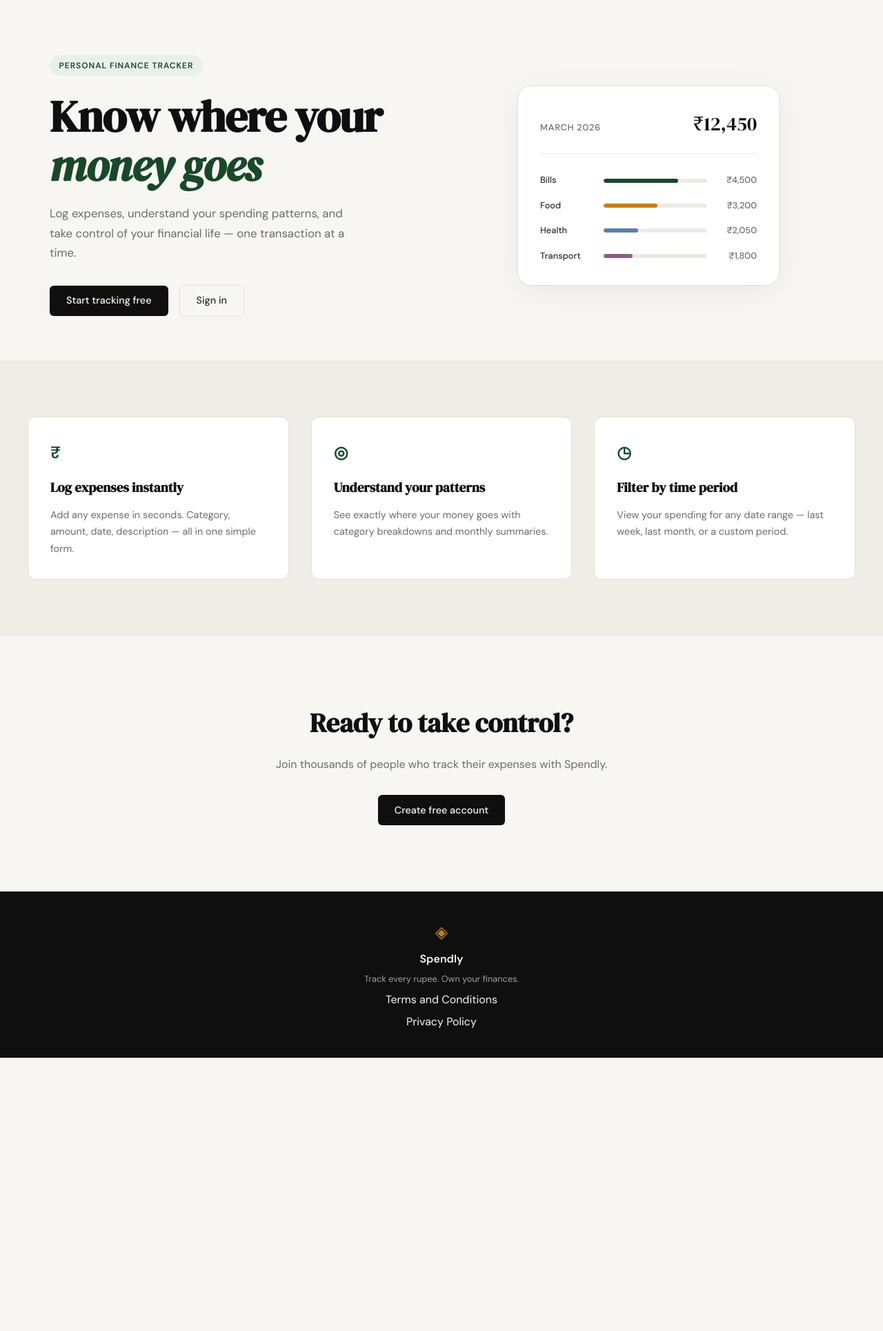
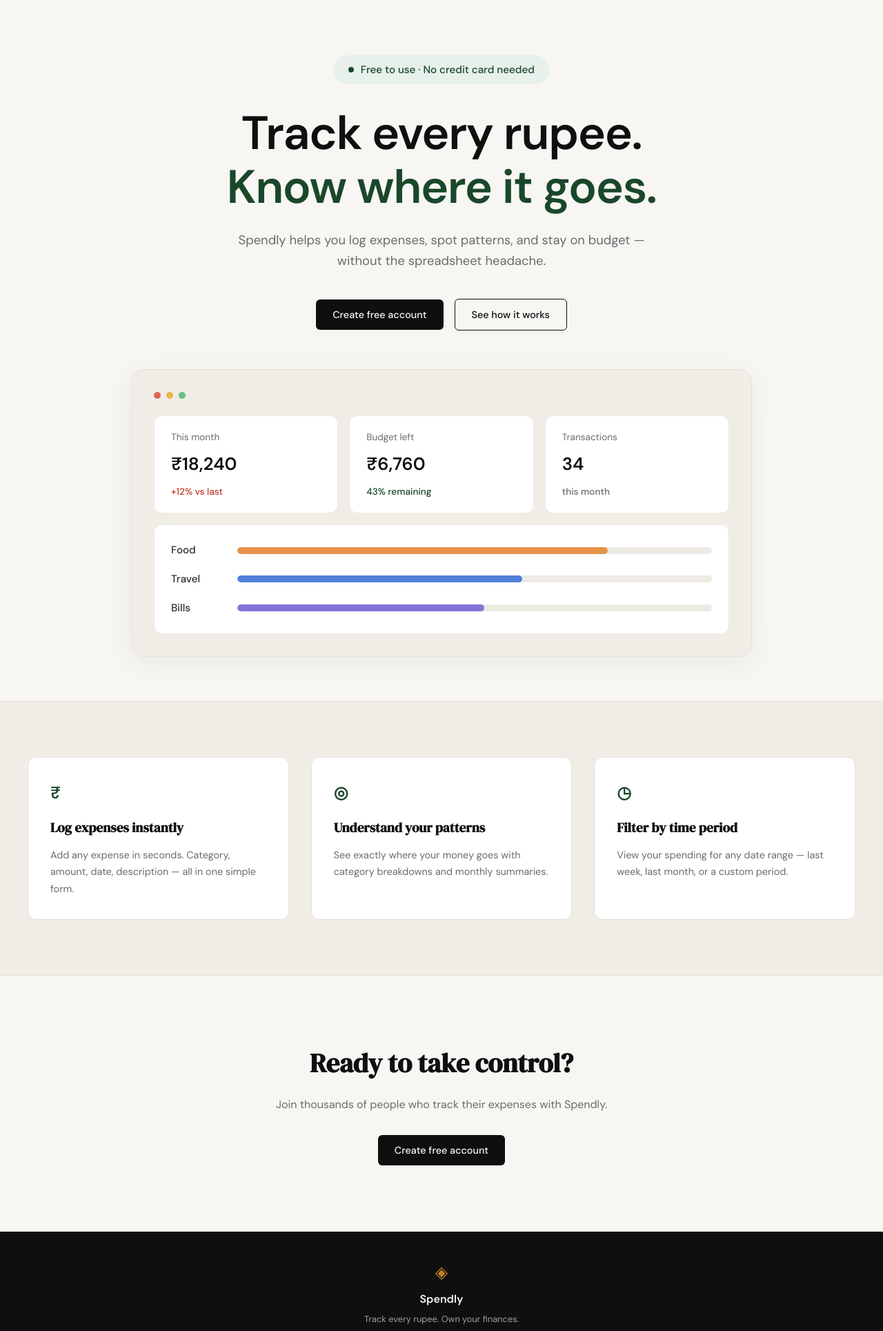
Before and after one commit to Arbaz123-git/Spendly-, a Flask app: page / in a window 1280 px wide. Shown: the part 61-1990 px from the top of the page at 69% size. Before the commit the page ends 1594 px from the top, so only its background shows below. Run offline with Flask 3, Linux system fonts and the light colour scheme.

Commit message:
redesign landing page hero section

```diff
--- a/static/css/style.css
+++ b/static/css/style.css
@@ -125,53 +125,68 @@ a { color: inherit; text-decoration: none; }
 
 .hero {
     padding: 5rem 2rem 4rem;
-    display: grid;
-    grid-template-columns: 1fr 1fr;
-    gap: 4rem;
+    display: flex;
+    flex-direction: column;
     align-items: center;
+    text-align: center;
     max-width: var(--max-width);
     margin: 0 auto;
 }
 
 .hero-badge {
-    display: inline-block;
+    display: inline-flex;
+    align-items: center;
+    gap: 0.6rem;
     background: var(--accent-light);
     color: var(--accent);
-    font-size: 0.75rem;
-    font-weight: 600;
-    letter-spacing: 0.08em;
-    text-transform: uppercase;
-    padding: 0.35rem 0.85rem;
+    font-size: 0.95rem;
+    font-weight: 500;
+    padding: 0.55rem 1.35rem;
     border-radius: 999px;
+    margin-bottom: 2rem;
+}
+
+.hero-badge::before {
+    content: "";
+    width: 8px;
+    height: 8px;
+    border-radius: 50%;
+    background: var(--accent);
+}
+
+.hero-title {
+    font-family: var(--font-body);
+    font-weight: 800;
+    font-size: clamp(2.5rem, 6vw, 4.25rem);
+    line-height: 1.15;
+    letter-spacing: -0.02em;
+    color: var(--ink);
     margin-bottom: 1.5rem;
 }
 
-.hero-title {
-    font-family: var(--font-display);
-    font-size: clamp(2.5rem, 5vw, 4rem);
-    line-height: 1.1;
-    letter-spacing: -0.02em;
-    color: var(--ink);
-    margin-bottom: 1.25rem;
-}
-
-.hero-title em {
-    font-style: italic;
+.hero-title-accent {
     color: var(--accent);
 }
 
 .hero-subtitle {
-    font-size: 1.05rem;
+    font-size: 1.15rem;
     color: var(--ink-muted);
-    line-height: 1.7;
-    max-width: 460px;
-    margin-bottom: 2rem;
+    line-height: 1.6;
+    max-width: 620px;
+    margin: 0 auto 2.5rem;
 }
 
 .hero-actions {
     display: flex;
     gap: 1rem;
     align-items: center;
+    justify-content: center;
+    margin-bottom: 3.5rem;
+}
+
+.hero-actions .btn-ghost {
+    border-color: var(--ink);
+    color: var(--ink);
 }
 
 /* ------------------------------------------------------------------ */
@@ -179,82 +194,111 @@ a { color: inherit; text-decoration: none; }
 /* ------------------------------------------------------------------ */
 
 .hero-visual {
+    width: 100%;
     display: flex;
     justify-content: center;
 }
 
 .mock-card {
-    background: var(--paper-card);
+    background: var(--paper-warm);
     border: 1px solid var(--border);
     border-radius: var(--radius-lg);
     padding: 2rem;
     width: 100%;
-    max-width: 380px;
+    max-width: 900px;
+    text-align: left;
     box-shadow: 0 8px 40px rgba(0,0,0,0.06);
 }
 
-.mock-card-header {
+.mock-dots {
     display: flex;
-    justify-content: space-between;
-    align-items: baseline;
-    margin-bottom: 1.75rem;
-    padding-bottom: 1.25rem;
-    border-bottom: 1px solid var(--border-soft);
+    gap: 0.5rem;
+    margin-bottom: 1.5rem;
 }
 
-.mock-label {
-    font-size: 0.8rem;
-    font-weight: 500;
-    color: var(--ink-muted);
-    text-transform: uppercase;
-    letter-spacing: 0.06em;
+.mock-dot {
+    width: 10px;
+    height: 10px;
+    border-radius: 50%;
 }
 
-.mock-total {
-    font-family: var(--font-display);
-    font-size: 1.75rem;
+.mock-dot-red { background: #e0645a; }
+.mock-dot-yellow { background: #e8b84b; }
+.mock-dot-green { background: #6cbf7e; }
+
+.mock-stats {
+    display: grid;
+    grid-template-columns: repeat(3, 1fr);
+    gap: 1rem;
+    margin-bottom: 1rem;
+}
+
+.mock-stat {
+    display: flex;
+    flex-direction: column;
+    gap: 0.5rem;
+    background: var(--paper-card);
+    border: 1px solid var(--border-soft);
+    border-radius: var(--radius-md);
+    padding: 1.25rem 1.5rem;
+}
+
+.mock-stat-label {
+    font-size: 0.85rem;
+    color: var(--ink-muted);
+}
+
+.mock-stat-value {
+    font-family: var(--font-body);
+    font-weight: 700;
+    font-size: 1.6rem;
     color: var(--ink);
 }
 
-.mock-bars { display: flex; flex-direction: column; gap: 1rem; }
+.mock-stat-delta { font-size: 0.85rem; font-weight: 500; }
+.mock-stat-delta-up { color: var(--danger); }
+.mock-stat-delta-down { color: var(--accent); }
+.mock-stat-delta-neutral { color: var(--ink-muted); }
 
-.mock-bar-row {
-    display: grid;
-    grid-template-columns: 80px 1fr 60px;
-    align-items: center;
-    gap: 0.75rem;
+.mock-progress-card {
+    display: flex;
+    flex-direction: column;
+    gap: 1.1rem;
+    background: var(--paper-card);
+    border: 1px solid var(--border-soft);
+    border-radius: var(--radius-md);
+    padding: 1.5rem;
 }
 
-.mock-cat {
-    font-size: 0.8rem;
+.mock-progress-row {
+    display: grid;
+    grid-template-columns: 80px 1fr;
+    align-items: center;
+    gap: 1rem;
+}
+
+.mock-progress-label {
+    font-size: 0.95rem;
     font-weight: 500;
     color: var(--ink-soft);
 }
 
-.mock-bar-track {
-    height: 6px;
+.mock-progress-track {
+    height: 10px;
     background: var(--border-soft);
     border-radius: 999px;
     overflow: hidden;
 }
 
-.mock-bar {
+.mock-progress-bar {
     height: 100%;
-    background: var(--accent);
     border-radius: 999px;
     transition: width 0.6s ease;
 }
 
-.mock-bar-2 { background: var(--accent-2); }
-.mock-bar-3 { background: #5b7fa6; }
-.mock-bar-4 { background: #8b5e83; }
-
-.mock-amt {
-    font-size: 0.8rem;
-    font-weight: 500;
-    color: var(--ink-muted);
-    text-align: right;
-}
+.mock-progress-food { background: #e6934a; }
+.mock-progress-travel { background: #4f7fd8; }
+.mock-progress-bills { background: #8672d9; }
 
 /* ------------------------------------------------------------------ */
 /* Buttons                                                             */
@@ -515,16 +559,16 @@ a { color: inherit; text-decoration: none; }
 /* ------------------------------------------------------------------ */
 
 @media (max-width: 900px) {
-    .hero {
-        grid-template-columns: 1fr;
-        text-align: center;
-    }
-
     .hero-subtitle { max-width: 100%; }
-    .hero-actions { justify-content: center; }
-    .hero-visual { display: none; }
+    .mock-stats { grid-template-columns: 1fr; }
 
     .features-inner { grid-template-columns: 1fr; }
+}
+
+@media (max-width: 500px) {
+    .hero-actions { flex-direction: column; width: 100%; }
+    .hero-actions .btn-primary,
+    .hero-actions .btn-ghost { width: 100%; text-align: center; }
 }
 
 @media (max-width: 600px) {
--- a/templates/landing.html
+++ b/templates/landing.html
@@ -5,56 +5,61 @@
 {% block content %}
 
 <section class="hero">
-    <div class="hero-inner">
-        <div class="hero-badge">Personal Finance Tracker</div>
+    <div class="hero-badge">Free to use · No credit card needed</div>
     <h1 class="hero-title">
-            Know where your<br>
-            <em>money goes</em>
+        Track every rupee.<br>
+        <span class="hero-title-accent">Know where it goes.</span>
     </h1>
     <p class="hero-subtitle">
-            Log expenses, understand your spending patterns,
-            and take control of your financial life —
-            one transaction at a time.
+        Spendly helps you log expenses, spot patterns, and stay
+        on budget — without the spreadsheet headache.
     </p>
     <div class="hero-actions">
-            <a href="{{ url_for('register') }}" class="btn-primary">Start tracking free</a>
-            <a href="{{ url_for('login') }}" class="btn-ghost">Sign in</a>
-        </div>
+        <a href="{{ url_for('register') }}" class="btn-primary">Create free account</a>
+        <a href="#" class="btn-ghost">See how it works</a>
     </div>
     <div class="hero-visual">
         <div class="mock-card">
-            <div class="mock-card-header">
-                <span class="mock-label">March 2026</span>
-                <span class="mock-total">₹12,450</span>
+            <div class="mock-dots">
+                <span class="mock-dot mock-dot-red"></span>
+                <span class="mock-dot mock-dot-yellow"></span>
+                <span class="mock-dot mock-dot-green"></span>
             </div>
-            <div class="mock-bars">
-                <div class="mock-bar-row">
-                    <span class="mock-cat">Bills</span>
-                    <div class="mock-bar-track">
-                        <div class="mock-bar" style="width: 72%"></div>
+            <div class="mock-stats">
+                <div class="mock-stat">
+                    <span class="mock-stat-label">This month</span>
+                    <span class="mock-stat-value">₹18,240</span>
+                    <span class="mock-stat-delta mock-stat-delta-up">+12% vs last</span>
                 </div>
-                    <span class="mock-amt">₹4,500</span>
+                <div class="mock-stat">
+                    <span class="mock-stat-label">Budget left</span>
+                    <span class="mock-stat-value">₹6,760</span>
+                    <span class="mock-stat-delta mock-stat-delta-down">43% remaining</span>
                 </div>
-                <div class="mock-bar-row">
-                    <span class="mock-cat">Food</span>
-                    <div class="mock-bar-track">
-                        <div class="mock-bar mock-bar-2" style="width: 52%"></div>
+                <div class="mock-stat">
+                    <span class="mock-stat-label">Transactions</span>
+                    <span class="mock-stat-value">34</span>
+                    <span class="mock-stat-delta mock-stat-delta-neutral">this month</span>
                 </div>
-                    <span class="mock-amt">₹3,200</span>
             </div>
-                <div class="mock-bar-row">
-                    <span class="mock-cat">Health</span>
-                    <div class="mock-bar-track">
-                        <div class="mock-bar mock-bar-3" style="width: 33%"></div>
+            <div class="mock-progress-card">
+                <div class="mock-progress-row">
+                    <span class="mock-progress-label">Food</span>
+                    <div class="mock-progress-track">
+                        <div class="mock-progress-bar mock-progress-food" style="width: 78%"></div>
                     </div>
-                    <span class="mock-amt">₹2,050</span>
                 </div>
-                <div class="mock-bar-row">
-                    <span class="mock-cat">Transport</span>
-                    <div class="mock-bar-track">
-                        <div class="mock-bar mock-bar-4" style="width: 28%"></div>
+                <div class="mock-progress-row">
+                    <span class="mock-progress-label">Travel</span>
+                    <div class="mock-progress-track">
+                        <div class="mock-progress-bar mock-progress-travel" style="width: 60%"></div>
                     </div>
-                    <span class="mock-amt">₹1,800</span>
+                </div>
+                <div class="mock-progress-row">
+                    <span class="mock-progress-label">Bills</span>
+                    <div class="mock-progress-track">
+                        <div class="mock-progress-bar mock-progress-bills" style="width: 52%"></div>
+                    </div>
                 </div>
             </div>
         </div>
```
Lines whose indentation alone changed are shown as unchanged.
